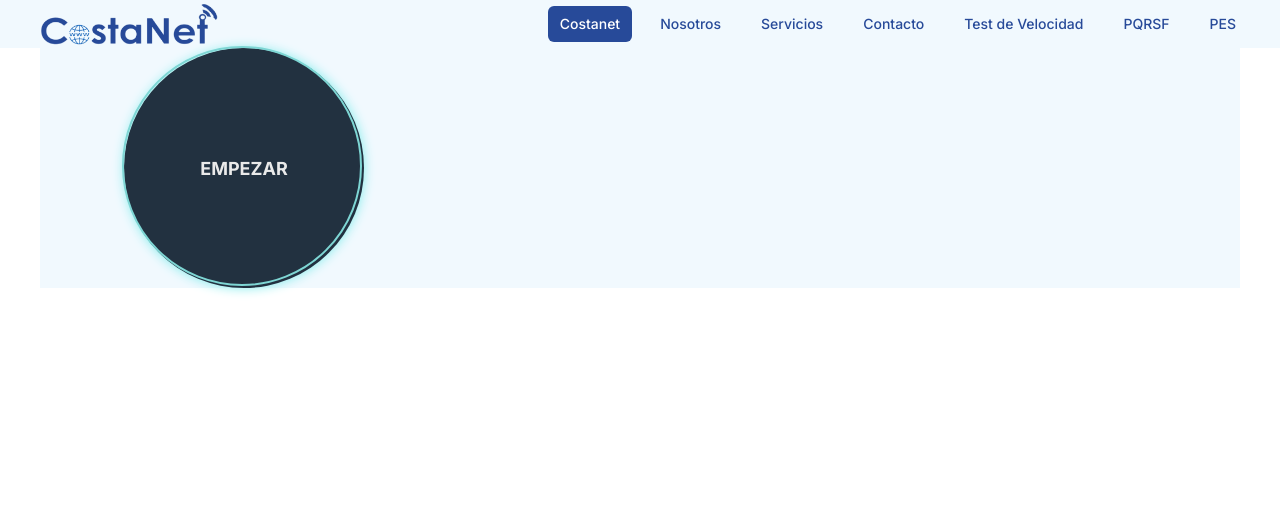
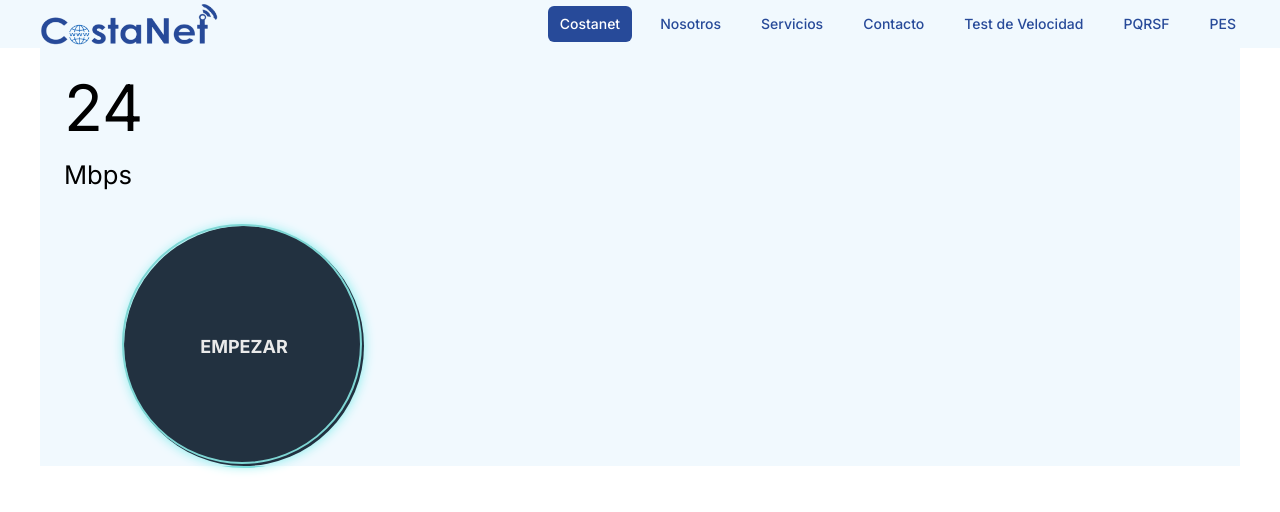
Before and after one commit to labs-company/costanet, a Next.js app: page /test-de-velocidad in a window 1280 px wide. Shown: the top 512 px of the page. Built offline with nearby package versions, Linux system fonts and the light colour scheme.

Commit message:
Se termina el css del speed test (#24)

```diff
--- a/app/globals.css
+++ b/app/globals.css
@@ -71,6 +71,20 @@
         border-radius: 50%;
         animation: btnRing 2s linear;
     }
+
+    .loader-content button::after {
+        content: '';
+        position: absolute;
+        height: calc(100% + 4px);
+        width: calc(100% + 4px);
+        top: -2px;
+        left: -2px;
+        background: linear-gradient(45deg, #25476e, #c7ecee);
+        border: 2px solid #7ed6d4;
+        border-radius: 50%;
+        animation: btnRing 2s linear;
+        z-index: -1;
+    }
     @keyframes btnRing {
         60% {
             height: calc(100% + 60px);
@@ -81,4 +95,17 @@
 
         }
     }
+    .loader-content button:hover {
+        background-color: #1f3c4e;
     }
+    .content {
+        display: flex;
+        width: 100%;
+        font-size: 64px;
+        margin: 12px 0 32px 0;
+        flex-direction: column;
+    }
+    .content small {
+        font-size: 40%;
+    }
+}
--- a/app/test-de-velocidad/page.tsx
+++ b/app/test-de-velocidad/page.tsx
@@ -6,7 +6,7 @@ export default function TestDeVelocidad() {
       <div className="loader-widget">
         <span className="loader hiden"></span>
         <div className="loader-content">
-            <div className="content"></div>
+            <div className="content">24 <small>Mbps</small></div>
             <button>EMPEZAR</button>
         </div>
       </div>
```
Lines whose indentation alone changed are shown as unchanged.
